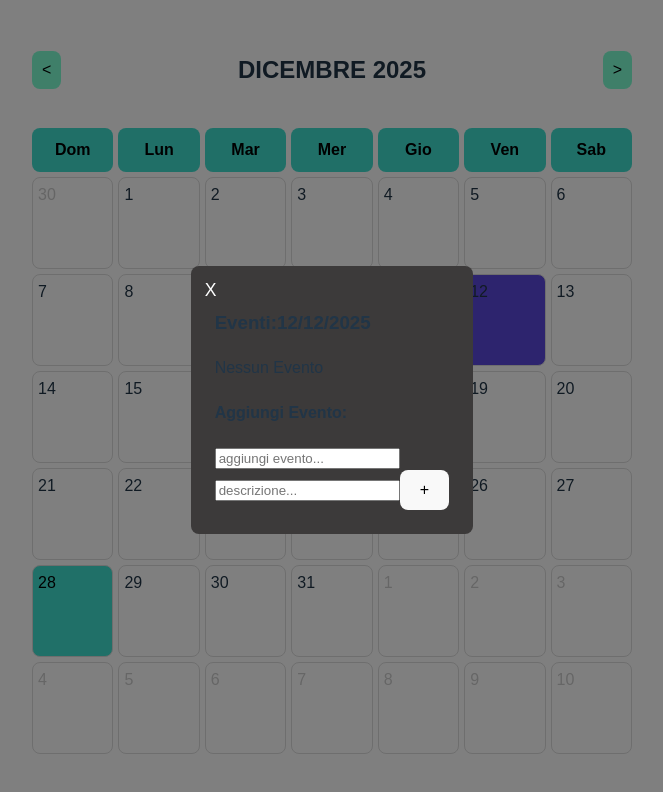
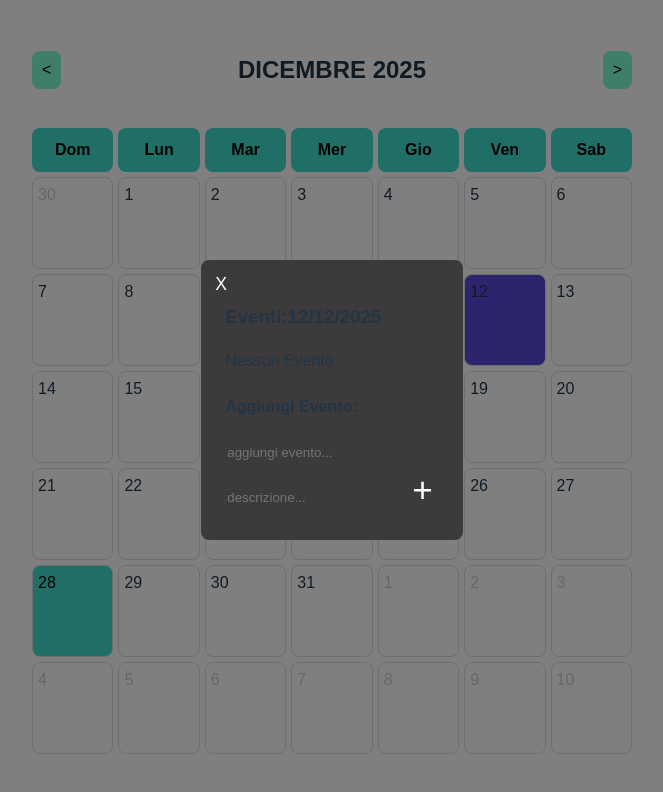
Before and after one commit to levo1312/Public-Project, a React (Vite) app: page / in a window 1280 px wide. Both pictures are taken after a click on the element "12". Shown: the top 792 px of the page, without its empty margins (308-971 px from the left). Built offline with nearby package versions, Linux system fonts and the light colour scheme.

Commit message:
implementazione delle funzioni elimina e modifica

```diff
--- a/src/components/Calendar.css
+++ b/src/components/Calendar.css
@@ -114,6 +114,46 @@
   border-radius: 8px;
 }
 
+.event-actions {
+  display: inline-flex;
+  gap: 8px;
+  margin-left: 12px;
+}
+
+.event-btn {
+  background: #7FFFD4;
+  border: none;
+  padding: 4px 8px;
+  cursor: pointer;
+  border-radius: 4px;
+  font-size: 0.9rem;
+}
+
+.event-btn:hover { background: #40E0D0; }
+
+.event-btn.delete {
+  background: #ff7675;
+  color: white;
+}
+
+.event-btn.delete:hover { background: #d63031; }
+
+input{
+  border: none;
+  background-color: transparent;
+  placeolder: black
+}
+
+.add-button{
+    background: transparent;
+  border: none;
+  color: #fff;
+  cursor: pointer;
+  border-radius: 4px;
+  padding: 6px;
+  font-size: 2.2rem;
+}
+
 .close-button {
   position: absolute;
   top: 8px;
--- a/src/components/Calendar.tsx
+++ b/src/components/Calendar.tsx
@@ -1,5 +1,5 @@
 import React,{useState, useEffect} from "react";
-import type { DayInfo } from "../types/calendar";
+import type { DayInfo, CalendarEvents } from "../types/calendar";
 import { useCalendarEvents} from "../hooks/useCalendarEvents";
 import './Calendar.css';
 
@@ -10,8 +10,13 @@ interface CalendarProps {
 
 const Calendar: React.FC<CalendarProps> = ({ selectedDate, onDateSelect }) => {
     const [currentDate, setCurrentDate] = useState (new Date());         //data odierna
-    const { events, onAddEvent } = useCalendarEvents();    //gestione eventi
+    const { events, onAddEvent, onUpdateEvent, onDeleteEvent } = useCalendarEvents();    //gestione eventi
     const [showModal, setShowmodal] = useState(false);      //stato modale
+
+    // stato form/modifica
+    const [editingEventId, setEditingEventId] = useState<string | null>(null);
+    const [formTitle, setFormTitle] = useState('');
+    const [formNote, setFormNote] = useState('');
 
     // Chiude il modal premendo Escape
     useEffect(() => {
@@ -66,6 +71,10 @@ const Calendar: React.FC<CalendarProps> = ({ selectedDate, onDateSelect }) => {
 //Gestione selezione giorno
     const handleDayClick = (day: DayInfo) => {
         onDateSelect(day.date);
+        // apri modal per aggiungere o vedere eventi
+        setEditingEventId(null);
+        setFormTitle('');
+        setFormNote('');
         setShowmodal(true);
     };
 
@@ -75,6 +84,34 @@ const Calendar: React.FC<CalendarProps> = ({ selectedDate, onDateSelect }) => {
         onAddEvent(selectedDate, title, note);
         setShowmodal(false);
     };
+
+    const handleUpdateEvent = () => {
+        if (!editingEventId) return;
+        onUpdateEvent(editingEventId, { title: formTitle, note: formNote, start: selectedDate });
+        setEditingEventId(null);
+        setFormTitle('');
+        setFormNote('');
+        setShowmodal(false);
+    };
+
+    const handleDeleteEvent = (id?: string) => {
+        const targetId = id || editingEventId;
+        if (!targetId) return;
+        onDeleteEvent(targetId);
+        setEditingEventId(null);
+        setFormTitle('');
+        setFormNote('');
+        setShowmodal(false);
+    };
+
+    const openEditFor = (event: CalendarEvents) => {
+        setEditingEventId(event.id);
+        setFormTitle(event.title);
+        setFormNote(event.note);
+        setShowmodal(true);
+    };
+
+
 
 
 //visualizzazione calendario
@@ -115,32 +152,47 @@ const Calendar: React.FC<CalendarProps> = ({ selectedDate, onDateSelect }) => {
                     {events.filter(event => event.start.toDateString() === selectedDate.toDateString()).length > 0 ? (
                         <ul>
                             {events.filter(event => event.start.toDateString() === selectedDate.toDateString()).map(event =>(
-                                <li key={event.id}>{event.title} - {event.note}</li>
+                                <li key={event.id}>
+                                    <span>{event.title} - {event.note}</span>
+                                    <div className="event-actions">
+                                        <button type="button" className="event-btn" onClick={() => openEditFor(event)}>Modifica</button>
+                                        <button type="button" className="event-btn delete" onClick={() => handleDeleteEvent(event.id)}>Elimina</button>
+                                    </div>
+                                </li>
                             ))}
                         </ul>
                     ) : (
                         <p>Nessun Evento</p>
                     )}
-                    {/*gesttione del form per aggiungere new evento, gestire l'obbligo dei riempimento di tutti i campi*/}
+                    {/*gesttione del form per aggiungere new evento*/}
                     <button className="close-button" type="button" aria-label="Chiudi" onClick={() => setShowmodal(false)}>X</button>
-                    <h4>Aggiungi Evento:</h4>
+                    <h4>{editingEventId ? 'Modifica Evento:' : 'Aggiungi Evento:'}</h4>
                     <form noValidate onSubmit={(e) => {
                         e.preventDefault();
-                        const formData = new FormData(e.target as HTMLFormElement);
-                        const title = formData.get('title') as string;
-                        const note = formData.get('note') as string;
-
-                        if(!title?.trim() && !note?.trim()){
+                        if (editingEventId) {
+                            handleUpdateEvent();
                             return;
                         }
 
-                        handleAddEvent(title?.trim() || "", note?.trim() || "");
-                        (e.target as HTMLFormElement).reset();
+                        if(!formTitle?.trim() && !formNote?.trim()){
+                            return;
+                        }
+
+                        handleAddEvent(formTitle?.trim() || "", formNote?.trim() || "");
+                        setFormTitle('');
+                        setFormNote('');
                     }}>
-                        <input name = "title" type="text" placeholder="aggiungi evento..." required />
+                        <input name = "title" type="text" placeholder="aggiungi evento..." required value={formTitle} onChange={(e) => setFormTitle(e.target.value)} />
                         <br/>
-                        <input name = "note" type="text" placeholder="descrizione..." />
-                        <button className="add-botton" type="submit">+</button>
+                        <input name = "note" type="text" placeholder="descrizione..." value={formNote} onChange={(e) => setFormNote(e.target.value)} />
+                        {editingEventId ? (
+                            <>
+                                <button className="add-button" type="submit">Salva</button>
+                                <button className="event-btn delete" type="button" onClick={() => handleDeleteEvent()}>Elimina</button>
+                            </>
+                        ) : (
+                            <button className="add-button" type="submit">+</button>
+                        )}
                     </form>
 
 
--- a/src/hooks/useCalendarEvents.ts
+++ b/src/hooks/useCalendarEvents.ts
@@ -15,8 +15,15 @@ export const useCalendarEvents = () => {
             allday: false,
         };
         setEvents(prev => [...prev, newEvent]);
-        //qui puoi aggiungere logica per aprire un form di modifica
     };
 
-    return {events, onAddEvent };
+    const onUpdateEvent = (id: string, updated: Partial<CalendarEvents>) => {
+        setEvents(prev => prev.map(ev => ev.id === id ? { ...ev, ...updated } : ev));
+    };
+
+    const onDeleteEvent = (id: string) => {
+        setEvents(prev => prev.filter(ev => ev.id !== id));
+    };
+
+    return { events, onAddEvent, onUpdateEvent, onDeleteEvent };
 };
```
